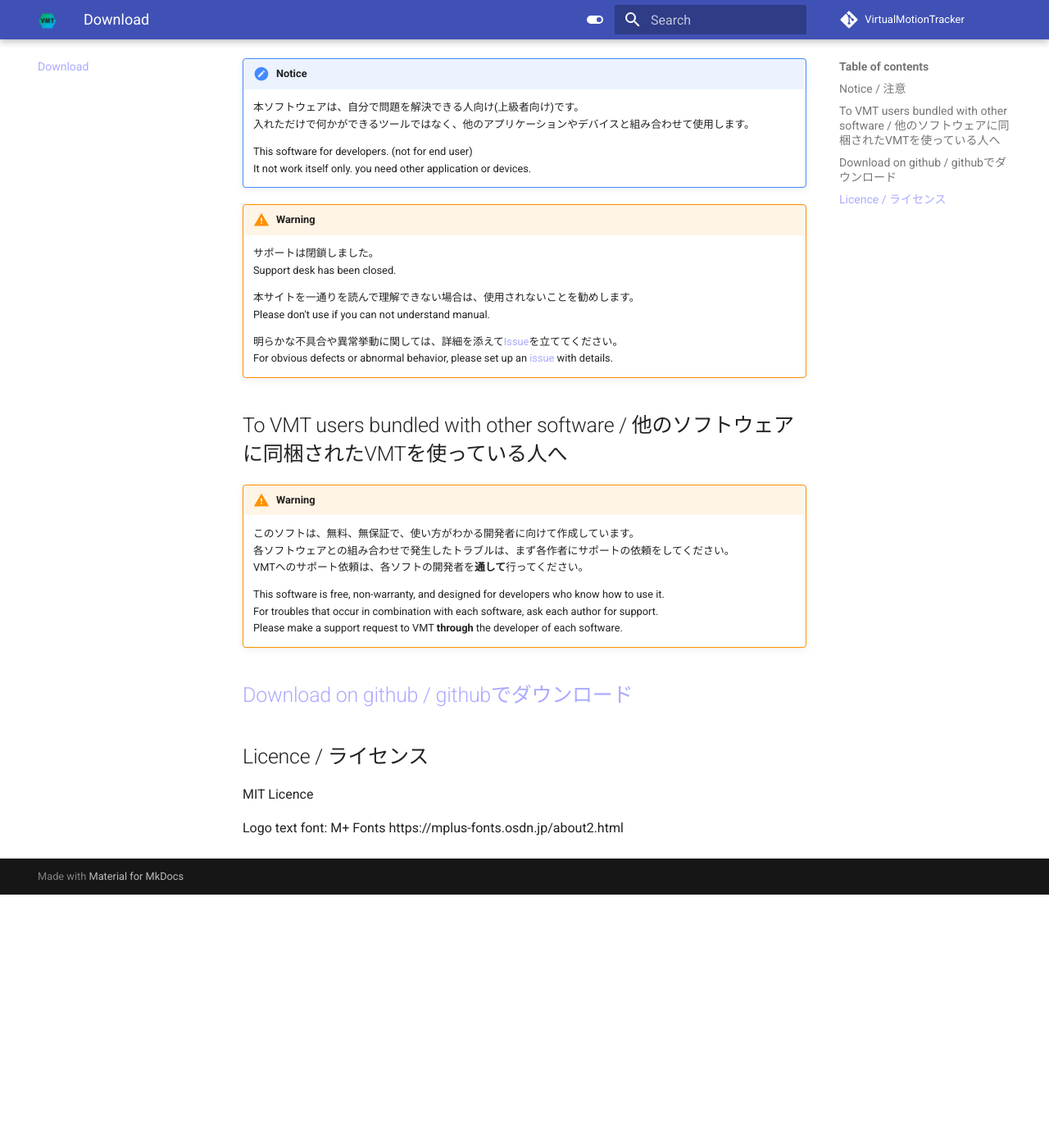
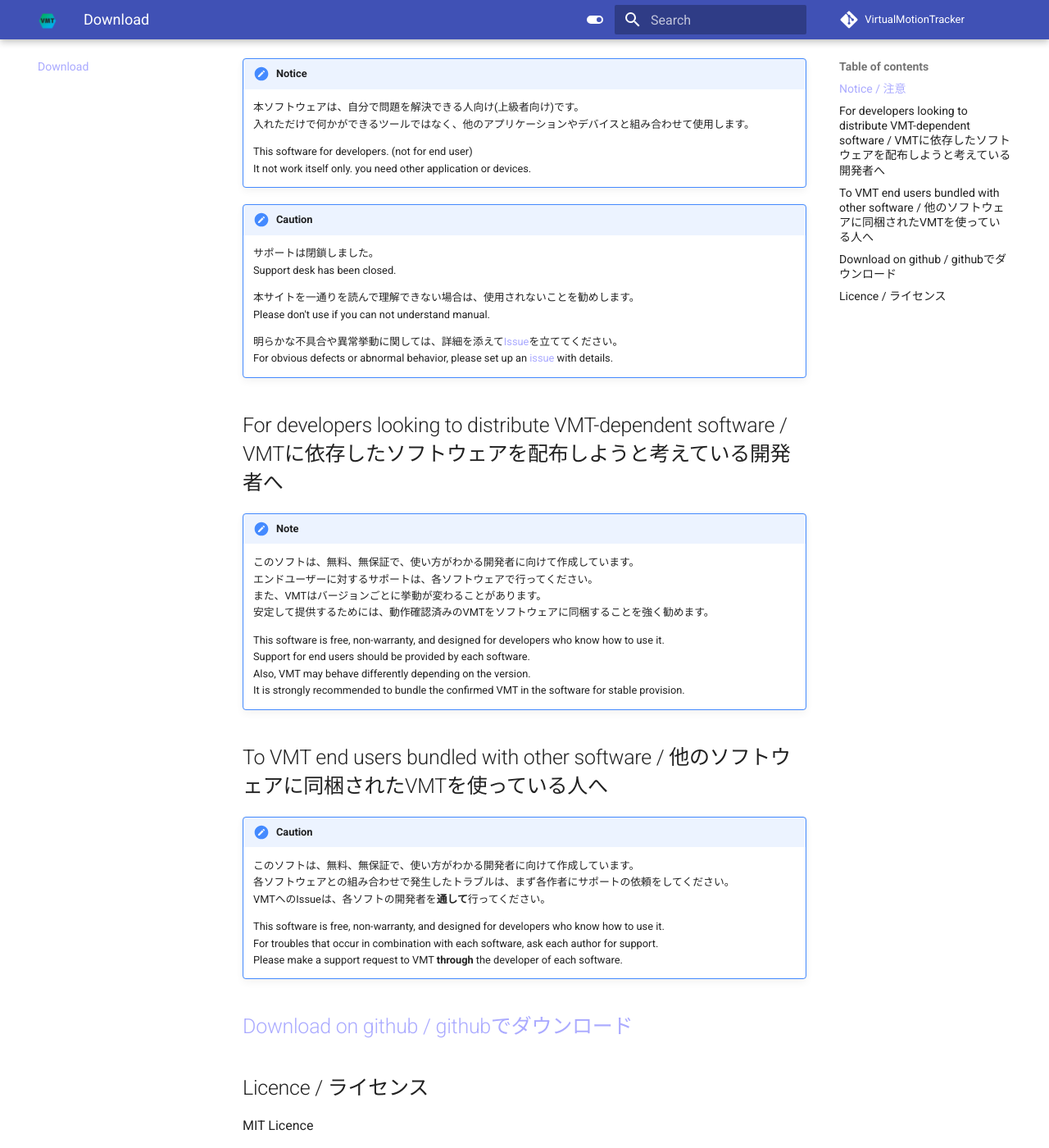
Before and after one commit to gpsnmeajp/VirtualMotionTrackerDocument, an MkDocs documentation site: the page built from docs/download.md, in a window 1280 px wide and 1400 px high, scrolled down 603 px. Shown: the whole window at 82% size. Built offline with MkDocs 1.6.1 and Material for MkDocs 9.7.7, drawn with Linux system fonts in a browser that asks for light colours; comment, search, counter and statistics services are not loaded; before the commit the page ends 1694 px from its top, so only the background shows below that.

Commit message:
VMTに依存したソフトウェアを配布しようと考えている開発者へ　を追加

```diff
--- a/docs/download.md
+++ b/docs/download.md
@@ -16,7 +16,7 @@
     This software for developers. (not for end user)
     It not work itself only. you need other application or devices.
 
-!!! Warning
+!!! Caution
     サポートは閉鎖しました。
     Support desk has been closed.
 
@@ -26,11 +26,23 @@
     明らかな不具合や異常挙動に関しては、詳細を添えて[Issue](https://github.com/gpsnmeajp/VirtualMotionTracker/issues)を立ててください。
     For obvious defects or abnormal behavior, please set up an [issue](https://github.com/gpsnmeajp/VirtualMotionTracker/issues) with details.
 
-## To VMT users bundled with other software / 他のソフトウェアに同梱されたVMTを使っている人へ
-!!! Warning
+## For developers looking to distribute VMT-dependent software  / VMTに依存したソフトウェアを配布しようと考えている開発者へ
+!!! Note
+    このソフトは、無料、無保証で、使い方がわかる開発者に向けて作成しています。
+    エンドユーザーに対するサポートは、各ソフトウェアで行ってください。
+    また、VMTはバージョンごとに挙動が変わることがあります。
+    安定して提供するためには、動作確認済みのVMTをソフトウェアに同梱することを強く勧めます。
+
+    This software is free, non-warranty, and designed for developers who know how to use it.
+    Support for end users should be provided by each software.
+    Also, VMT may behave differently depending on the version.
+    It is strongly recommended to bundle the confirmed VMT in the software for stable provision.
+
+## To VMT end users bundled with other software / 他のソフトウェアに同梱されたVMTを使っている人へ
+!!! Caution
     このソフトは、無料、無保証で、使い方がわかる開発者に向けて作成しています。
     各ソフトウェアとの組み合わせで発生したトラブルは、まず各作者にサポートの依頼をしてください。
-    VMTへのサポート依頼は、各ソフトの開発者を**通して**行ってください。
+    VMTへのIssueは、各ソフトの開発者を**通して**行ってください。
 
     This software is free, non-warranty, and designed for developers who know how to use it.
     For troubles that occur in combination with each software, ask each author for support.
```
